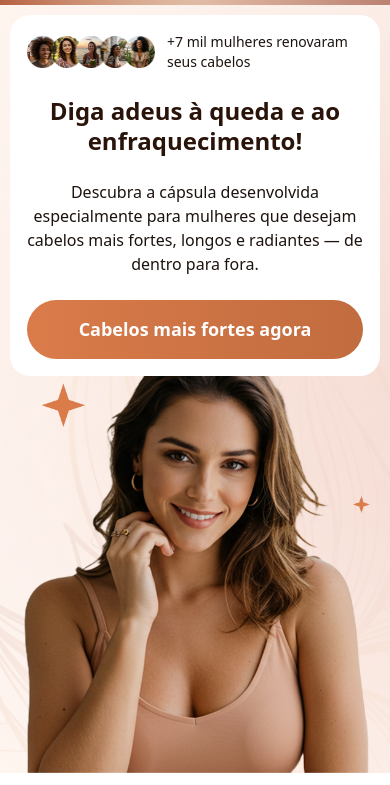
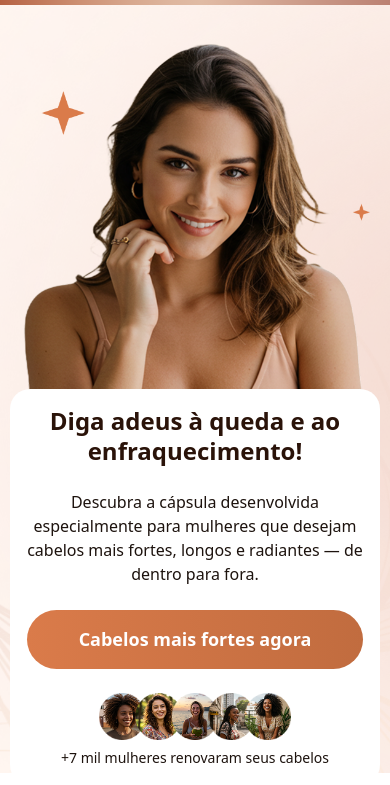
Before and after one commit to Rodrigo-bs/Rodrigo-bs.github.io, a website: page index.html in a window 390 px wide. Shown: the part 71-856 px from the top of the page. Drawn offline with Linux system fonts and the light colour scheme.

Commit message:
feat: adiciona o card da hero no bottom novamente

```diff
--- a/index.html
+++ b/index.html
@@ -58,9 +58,13 @@
     </header>
 
     <section class="hero">
-      <div class="container container-hero h-full flex items-center justify-between relative">
-        <div class="flex flex-col gap-6 lg:max-w-xl max-lg:absolute content-hero max-md:p-4 max-lg:p-6">
-          <div class="flex items-center gap-3">
+      <div
+        class="container container-hero h-full flex items-center justify-between relative"
+      >
+        <div
+          class="flex flex-col gap-6 lg:max-w-xl max-lg:absolute content-hero max-md:p-4 max-lg:p-6"
+        >
+          <div class="flex items-center gap-3 max-lg:hidden">
             <img
               class="block max-w-32 w-full"
               src="./public/avaliacoes-fotos.png"
@@ -68,7 +72,10 @@
             />
             <p class="text-sm">+7 mil mulheres renovaram seus cabelos</p>
           </div>
-          <h2 class="text-2xl text-center lg:text-left lg:text-5xl leading-tight font-semibold" style="color: #2a1309">
+          <h2
+            class="text-2xl text-center lg:text-left lg:text-5xl leading-tight font-semibold"
+            style="color: #2a1309"
+          >
             Diga adeus à queda e ao enfraquecimento!
           </h2>
           <p class="text-base text-center lg:text-left">
@@ -76,12 +83,22 @@
             desejam cabelos mais fortes, longos e radiantes — de dentro para
             fora.
           </p>
-          <a href="#" class="button max-lg:w-full max-lg:text-center">Cabelos mais fortes agora</a>
+          <a href="#" class="button max-lg:w-full max-lg:text-center"
+            >Cabelos mais fortes agora</a
+          >
+          <div class="flex items-center flex-col gap-2 lg:hidden">
+            <img
+              class="block max-w-48 w-full"
+              src="./public/avaliacoes-fotos.png"
+              alt="+7 mil mulheres renovaram seus cabelos"
+            />
+            <p class="text-sm">+7 mil mulheres renovaram seus cabelos</p>
+          </div>
         </div>
 
         <div class="w-full h-full flex justify-end relative container-hero">
           <img
-            class="w-full moca-w-hero bottom-0 left-1/2 -translate-x-1/2 absolute"
+            class="w-full moca-w-hero max-lg:-translate-y-1/2 max-lg:top-1/3 lg:bottom-0 left-1/2 -translate-x-1/2 absolute"
             src="./public/moca-hero.png"
             alt="cabelo"
           />
@@ -110,7 +127,9 @@
             class="hidden lg:flex flex-col absolute bottom-10 right-0 gap-6 items-center justify-center w-fit h-fit container-metric-item-hero"
           >
             <div class="flex items-center justify-center gap-4">
-              <p class="leading-none text-base font-bold">Mulheres que recomendam</p>
+              <p class="leading-none text-base font-bold">
+                Mulheres que recomendam
+              </p>
 
               <svg
                 width="8"
@@ -126,9 +145,13 @@
               </svg>
             </div>
 
-            <img class="max-w-60" src="./public/mulheres-recomendam.png" alt="mulheres que recomendam" />
+            <img
+              class="max-w-60"
+              src="./public/mulheres-recomendam.png"
+              alt="mulheres que recomendam"
+            />
 
-            <a href="#" class="button-item-hero ">Ver testemunhos</a>
+            <a href="#" class="button-item-hero">Ver testemunhos</a>
           </div>
         </div>
       </div>
--- a/src/input.css
+++ b/src/input.css
@@ -99,6 +99,7 @@ p {
 @media (max-width: 1024px) {
   .moca-w-hero {
     max-width: 800px;
+    object-fit: cover;
     z-index: 2;
   }
 
@@ -116,7 +117,7 @@ p {
     z-index: 10;
     right: 10px;
     left: 10px;
-    top: 10px;
+    top: 50%;
   }
 }
 
```
Also changed, not shown: dist/output.css.
